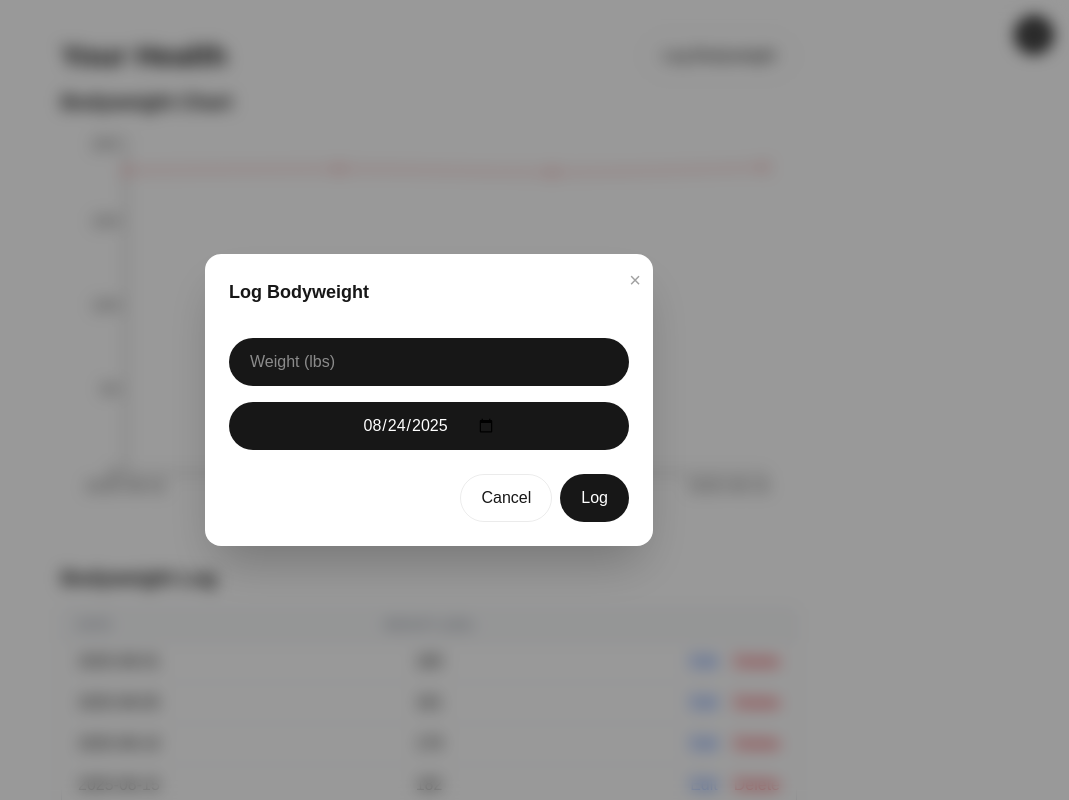
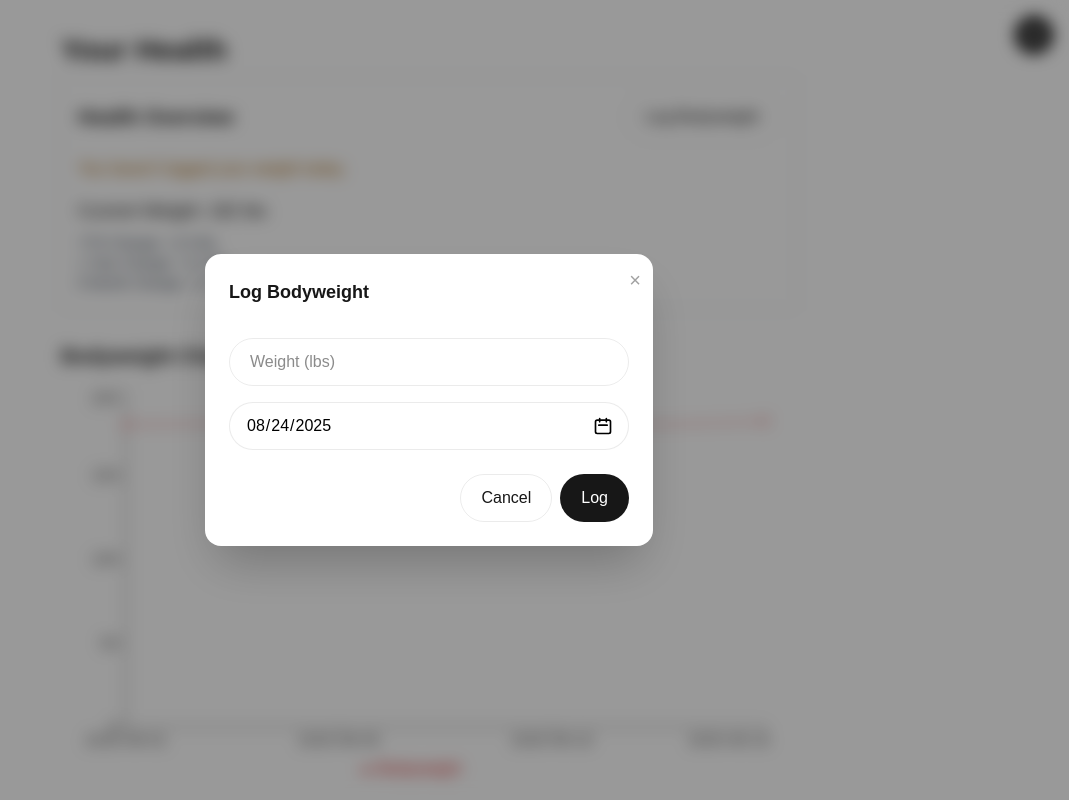
Before and after one commit to Mitchell-Conrad-20/workout-tracker, a Next.js app: page /health in a window 1280 px wide. Both pictures are taken after a click on the button "Log Bodyweight". Shown: the top 800 px of the page, without its empty margins (211-1280 px from the left). Built offline with nearby package versions, Linux system fonts and the light colour scheme.

Commit message:
health overview and health page improvements

```diff
--- a/app/health/page.tsx
+++ b/app/health/page.tsx
@@ -5,6 +5,7 @@ import Button from '@/components/Button';
 import Modal from '@/components/Modal';
 import Chart from '@/components/Chart';
 import Input from '@/components/Input';
+import DatePicker from '@/components/DatePicker';
 import { format } from 'date-fns';
 
 // Mock bodyweight entry type
@@ -86,12 +87,69 @@ export default function Health() {
     <div className="min-h-screen pt-4 pb-20 gap-16 sm:pb-20 font-[family-name:var(--font-geist-sans)]">
       <main className="max-w-3xl mx-auto p-4 flex flex-col gap-[32px]">
         <div className="w-full">
-          <div className="flex items-center justify-between w-full mb-2">
+          <div className="flex items-center w-full mb-2">
             <h1 className="text-3xl font-semibold font-[family-name:var(--font-geist-mono)]">Your Health</h1>
-            <Button dark onClick={() => setIsModalOpen(true)}>
-              Log Bodyweight
-            </Button>
           </div>
+
+          {/* Health Overview Section */}
+
+          <section className="w-full rounded border border-gray-200 dark:border-neutral-700 bg-white dark:bg-neutral-900 mb-8 p-4 flex flex-col gap-2">
+            <div className="flex flex-col sm:flex-row items-start sm:items-center justify-between mb-2 gap-2">
+              <h2 className="text-xl font-semibold">Health Overview</h2>
+              <Button dark onClick={() => setIsModalOpen(true)} className="w-full sm:w-auto">
+                Log Bodyweight
+              </Button>
+            </div>
+            {/* Reminder */}
+            {(() => {
+              const today = format(new Date(), 'yyyy-MM-dd');
+              const todayEntry = bodyweights.find(bw => bw.date === today);
+              if (todayEntry) {
+                return (
+                  <div className="text-green-700 dark:text-green-400 font-medium mb-2">
+                    You logged your weight at {todayEntry.weight} lbs today.
+                  </div>
+                );
+              } else {
+                return (
+                  <div className="text-yellow-700 dark:text-yellow-400 font-medium mb-2">
+                    You haven't logged your weight today.
+                  </div>
+                );
+              }
+            })()}
+
+            {/* Current Weight */}
+            <div className="text-lg font-medium">
+              Current Weight: {bodyweights.length > 0 ? bodyweights[bodyweights.length - 1].weight + ' lbs' : 'N/A'}
+            </div>
+
+            {/* Weight Change Stats */}
+            <div className="text-sm text-gray-700 dark:text-gray-300">
+              {(() => {
+                if (bodyweights.length === 0) return null;
+                const today = format(new Date(), 'yyyy-MM-dd');
+                const sorted = [...bodyweights].sort((a, b) => a.date.localeCompare(b.date));
+                const current = sorted[sorted.length - 1];
+                // Find YTD (since Jan 1 this year)
+                const jan1 = today.slice(0, 4) + '-01-01';
+                const ytd = sorted.find(bw => bw.date >= jan1) || sorted[0];
+                // 1 year ago
+                const yearAgo = format(new Date(new Date(today).setFullYear(new Date(today).getFullYear() - 1)), 'yyyy-MM-dd');
+                const oneYear = [...sorted].reverse().find(bw => bw.date <= yearAgo) || sorted[0];
+                // 6 months ago
+                const sixMoAgo = format(new Date(new Date(today).setMonth(new Date(today).getMonth() - 6)), 'yyyy-MM-dd');
+                const sixMo = [...sorted].reverse().find(bw => bw.date <= sixMoAgo) || sorted[0];
+                return (
+                  <>
+                    <div>YTD Change: <span>{(current.weight - ytd.weight > 0 ? '+' : (current.weight - ytd.weight < 0 ? '-' : ''))}{Math.abs(current.weight - ytd.weight).toFixed(1)} lbs</span></div>
+                    <div>1 Year Change: <span>{(current.weight - oneYear.weight > 0 ? '+' : (current.weight - oneYear.weight < 0 ? '-' : ''))}{Math.abs(current.weight - oneYear.weight).toFixed(1)} lbs</span></div>
+                    <div>6 Month Change: <span>{(current.weight - sixMo.weight > 0 ? '+' : (current.weight - sixMo.weight < 0 ? '-' : ''))}{Math.abs(current.weight - sixMo.weight).toFixed(1)} lbs</span></div>
+                  </>
+                );
+              })()}
+            </div>
+          </section>
 
           <h2 className="text-xl font-semibold mb-4">Bodyweight Chart</h2>
 
@@ -114,7 +172,7 @@ export default function Health() {
                 <div className="w-1/3"></div>
               </div>
               {/* Data rows */}
-              {chartData.map((entry) => (
+              {[...chartData].reverse().map((entry) => (
                 <div key={entry.id} className="flex px-4 py-2 items-center border-b border-gray-100 dark:border-neutral-800 last:border-b-0">
                   <div className="w-1/3 whitespace-nowrap">{entry.date}</div>
                   <div className="w-1/3 whitespace-nowrap flex justify-center text-center">{entry.weight}</div>
@@ -141,30 +199,27 @@ export default function Health() {
           {editModalOpen && (
             <Modal open={editModalOpen} onClose={() => setEditModalOpen(false)}>
               <h2 className="text-lg font-semibold mb-4">Edit Bodyweight</h2>
-              <div className="flex flex-col gap-4">
+              <form className="flex flex-col gap-4" onSubmit={e => { e.preventDefault(); handleEditSave(); }}>
                 <Input
+                  dark
                   type="number"
                   placeholder="Weight (lbs)"
                   value={editWeight}
                   onChange={(e: React.ChangeEvent<HTMLInputElement>) => setEditWeight(e.target.value)}
-                  className="w-full"
-                  min="0"
                 />
-                <Input
-                  type="date"
+                <DatePicker
                   value={editDate}
-                  onChange={(e: React.ChangeEvent<HTMLInputElement>) => setEditDate(e.target.value)}
-                  className="w-full"
+                  onChange={setEditDate}
                 />
                 <div className="flex justify-end gap-2 mt-2">
-                  <Button dark onClick={() => setEditModalOpen(false)}>
+                  <Button dark type="button" onClick={() => setEditModalOpen(false)}>
                     Cancel
                   </Button>
-                  <Button onClick={handleEditSave}>
+                  <Button type="submit">
                     Save
                   </Button>
                 </div>
-              </div>
+              </form>
             </Modal>
           )}
 
@@ -172,30 +227,27 @@ export default function Health() {
           {isModalOpen && (
             <Modal open={isModalOpen} onClose={() => setIsModalOpen(false)}>
               <h2 className="text-lg font-semibold mb-4">Log Bodyweight</h2>
-              <div className="flex flex-col gap-4">
+              <form className="flex flex-col gap-4" onSubmit={e => { e.preventDefault(); handleAddWeight(); }}>
                 <Input
+                  dark
                   type="number"
                   placeholder="Weight (lbs)"
                   value={weightInput}
                   onChange={(e: React.ChangeEvent<HTMLInputElement>) => setWeightInput(e.target.value)}
-                  className="w-full"
-                  min="0"
                 />
-                <Input
-                  type="date"
+                <DatePicker
                   value={dateInput}
-                  onChange={(e: React.ChangeEvent<HTMLInputElement>) => setDateInput(e.target.value)}
-                  className="w-full"
+                  onChange={setDateInput}
                 />
                 <div className="flex justify-end gap-2 mt-2">
-                  <Button dark onClick={() => setIsModalOpen(false)}>
+                  <Button dark type="button" onClick={() => setIsModalOpen(false)}>
                     Cancel
                   </Button>
-                  <Button onClick={handleAddWeight}>
+                  <Button type="submit">
                     Log
                   </Button>
                 </div>
-              </div>
+              </form>
             </Modal>
           )}
         </div>
--- a/components/DatePicker.tsx
+++ b/components/DatePicker.tsx
@@ -1,13 +1,10 @@
 import React from 'react';
 
-
-interface DatePickerProps {
-    value: string;
-    onChange: (date: string) => void;
-    small?: boolean; // Optional prop to control size
-}
-
-const DatePicker: React.FC<DatePickerProps> = ({ value, onChange, small=false }) => {
+const DatePicker = ({ value, onChange, small = false }: {
+  value: string;
+  onChange: (date: string) => void;
+  small?: boolean;
+}) => {
   return (
     <div className="relative w-full">
       <input
```
